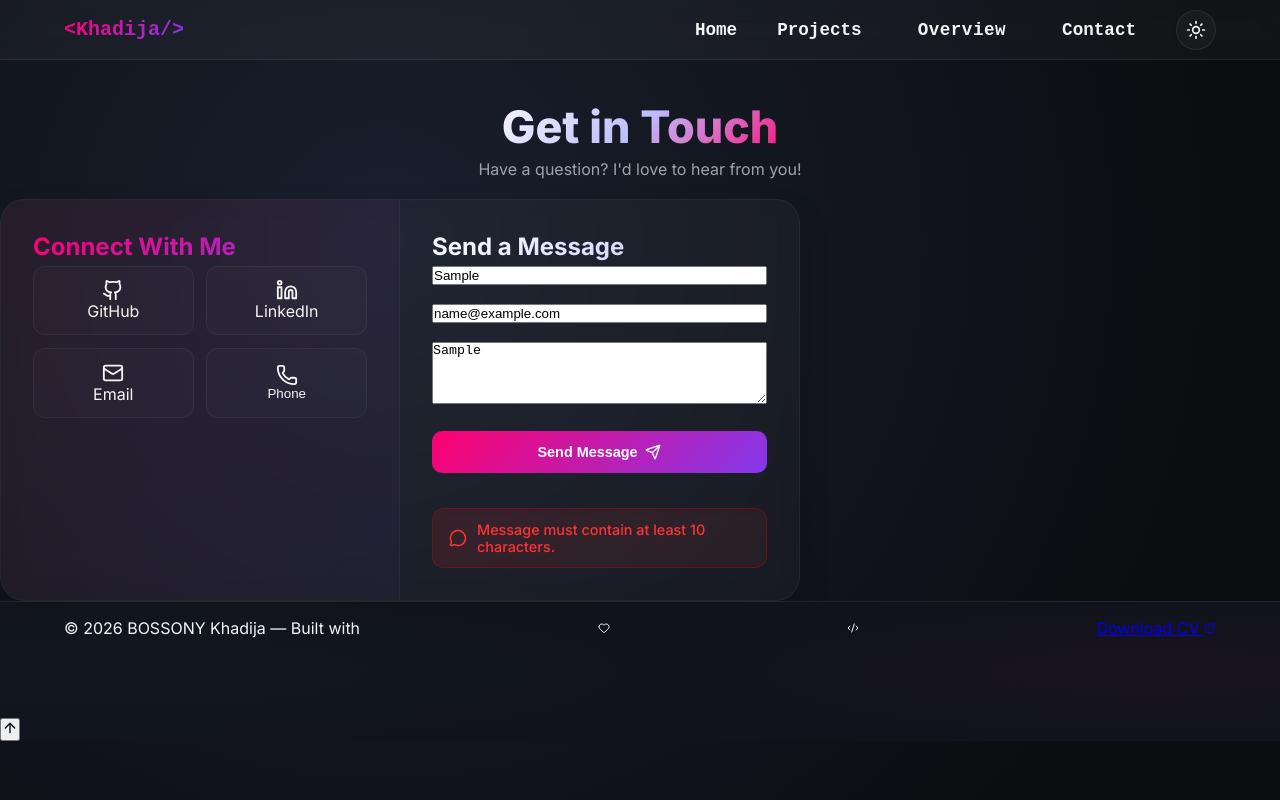
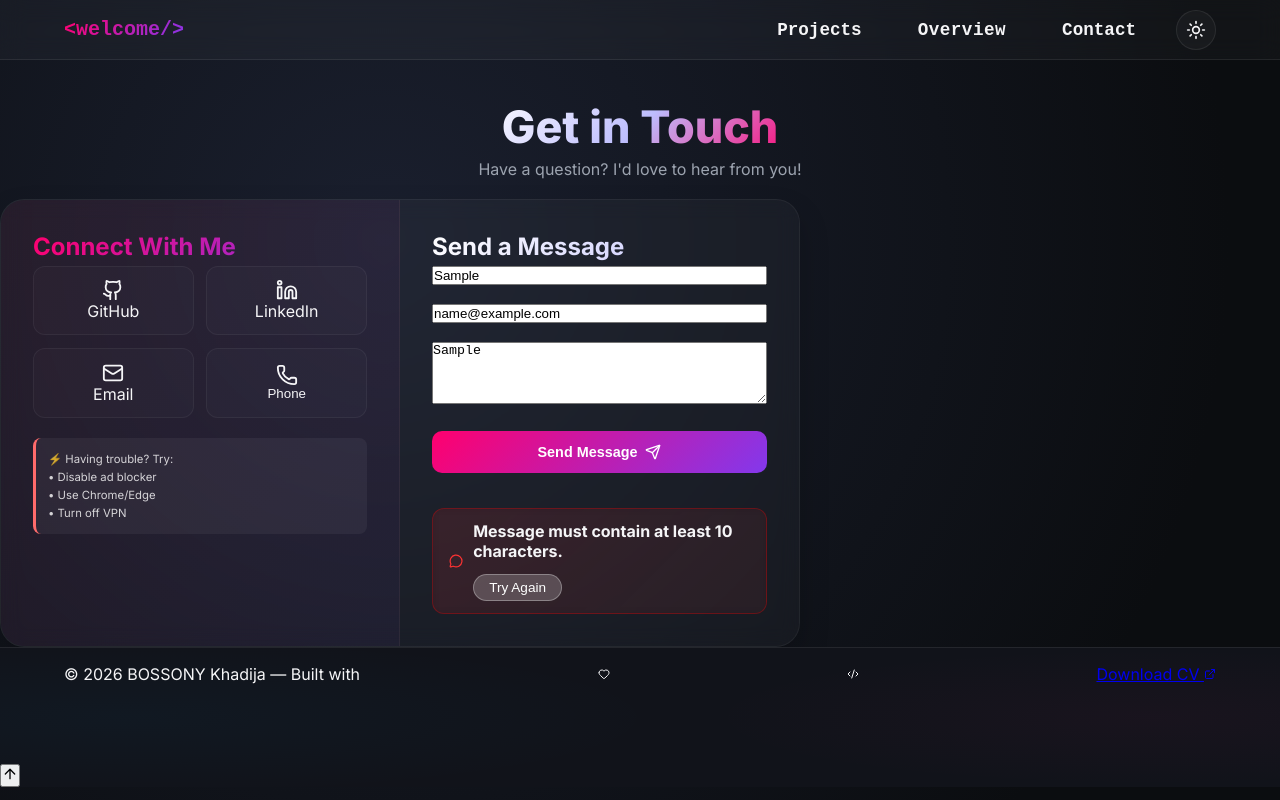
Before and after one commit to indexkboss/portfolio, a React (Vite) app: page /Contact in a window 1280 px wide. Both pictures are taken after typing "Sample", "name@example.com", "Sample" into the empty fields and a click on the button "Send Message". Built offline with nearby package versions, Linux system fonts and the light colour scheme.

Commit message:
error messages(emailJS) updated3

```diff
--- a/src/components/Navbar.jsx
+++ b/src/components/Navbar.jsx
@@ -1,18 +1,18 @@
-import { Link, useLocation } from "react-router-dom";
 import { Sun, Moon } from 'lucide-react';
 import { useTheme } from '../context/themeContext'; // Import useTheme
 import "./Navbar.css";
+import { Link, useLocation, useNavigate } from "react-router-dom";
+
 
 const Navbar = () => {
   const { isDarkMode, toggleTheme } = useTheme(); // Use theme context
   const location = useLocation();
-
-  // Remove the local useState and useEffect for theme
+  const navigate = useNavigate();
 
   // Handle smooth scroll to section
   const scrollToSection = (sectionId) => {
     if (location.pathname !== '/') {
-      window.location.href = `/#${sectionId}`;
+      navigate("/", { state: { sectionId } });
       return;
     }
     const element = document.getElementById(sectionId);
@@ -26,12 +26,13 @@ const Navbar = () => {
 
   return (
     <nav className="navbar">
+      {/* <Link to="/" className="logo" >
+        &lt;Khadija/&gt;
+      </Link> */}
       <Link to="/" className="logo" >
-        &lt;Khadija/&gt;
+        &lt;welcome/&gt;
       </Link>
-
       <div className="nav-links">
-        <Link to="/">Home</Link>
         <Link to="/projects">Projects</Link>
 
         <div className="dropdown">
--- a/src/pages/Contact.css
+++ b/src/pages/Contact.css
@@ -28,6 +28,8 @@
   font-weight: 800;
   margin-bottom: 0.3rem;
   background: linear-gradient(135deg, #fff, #bdbdfd, #ff006e);
+  /* Standard property */
+  background-clip: text;  /*added*/
   -webkit-background-clip: text;
   -webkit-text-fill-color: transparent;
 }
@@ -826,3 +828,56 @@ body.light-mode .footer-nav-link:hover {
 .footer-bottom{
   padding-bottom: 80px;
 }
+
+
+/**/
+/* Add to Contact.css */
+.error-content {
+  display: flex;
+  flex-direction: column;
+  gap: 8px;
+}
+
+.error-suggestions {
+  background: rgba(255, 255, 255, 0.1);
+  padding: 8px 12px;
+  border-radius: 6px;
+  font-size: 0.85rem;
+  line-height: 1.5;
+  white-space: pre-line;
+  color: #fff;
+  margin: 5px 0;
+}
+
+.retry-btn {
+  background: rgba(255, 255, 255, 0.2);
+  border: 1px solid rgba(255, 255, 255, 0.3);
+  color: white;
+  padding: 5px 15px;
+  border-radius: 20px;
+  font-size: 0.85rem;
+  cursor: pointer;
+  align-self: flex-start;
+  transition: all 0.3s ease;
+  margin-top: 5px;
+}
+
+.retry-btn:hover {
+  background: rgba(255, 255, 255, 0.3);
+  transform: scale(1.05);
+}
+
+.troubleshoot-tip {
+  margin-top: 20px;
+  padding: 12px;
+  background: rgba(255, 255, 255, 0.05);
+  border-radius: 8px;
+  border-left: 3px solid #ff6b6b;
+  font-size: 0.85rem;
+  color: rgba(255, 255, 255, 0.8);
+}
+
+.troubleshoot-tip small {
+  display: block;
+  line-height: 1.6;
+}
--- a/src/pages/Contact.jsx
+++ b/src/pages/Contact.jsx
@@ -30,6 +30,7 @@ const Contact = () => {
   const [isSubmitting, setIsSubmitting] = useState(false);
   const [submitStatus, setSubmitStatus] = useState(null);
   const [errorMessage, setErrorMessage] = useState("");
+  const [debugInfo, setDebugInfo] = useState("");
 
   /* ======================
      INPUT CHANGE
@@ -42,6 +43,47 @@ const Contact = () => {
   };
 
   /* ======================
+     TEST CONNECTION HELPER
+  ====================== */
+  const testConnection = async () => {
+    try {
+      // Try to ping EmailJS
+      const controller = new AbortController();
+      const timeoutId = setTimeout(() => controller.abort(), 5000);
+
+      const response = await fetch('https://api.emailjs.com/api/v1.0/test', {
+        method: 'HEAD',
+        mode: 'no-cors',
+        signal: controller.signal
+      });
+
+      clearTimeout(timeoutId);
+      return { success: true, message: "EmailJS is reachable" };
+    } catch (error) {
+      if (error.name === 'AbortError') {
+        return { success: false, message: "Connection timeout - network may be slow" };
+      }
+      return { success: false, message: "Connection blocked - possible ad blocker or firewall" };
+    }
+  };
+
+  /* ======================
+     CHECK BROWSER INFO
+  ====================== */
+  const getBrowserInfo = () => {
+    const ua = navigator.userAgent;
+    let browser = "Unknown";
+
+    if (ua.indexOf("Chrome") > -1) browser = "Chrome";
+    if (ua.indexOf("Firefox") > -1) browser = "Firefox";
+    if (ua.indexOf("Safari") > -1) browser = "Safari";
+    if (ua.indexOf("Edg") > -1) browser = "Edge";
+    if (ua.indexOf("Brave") > -1) browser = "Brave";
+
+    return browser;
+  };
+
+  /* ======================
      FORM SUBMIT
   ====================== */
   const handleSubmit = async (e) => {
@@ -49,6 +91,7 @@ const Contact = () => {
 
     setSubmitStatus(null);
     setErrorMessage("");
+    setDebugInfo("");
 
     /* ---------- VALIDATION ---------- */
     if (!formData.name.trim()) {
@@ -74,6 +117,20 @@ const Contact = () => {
     setIsSubmitting(true);
 
     try {
+      // First, test connection for debugging
+      const connectionTest = await testConnection();
+
+      // Check online status
+      if (!navigator.onLine) {
+        throw new Error("offline");
+      }
+
+      // Check for common blockers
+      const browser = getBrowserInfo();
+      if (browser === "Brave") {
+        console.log("Brave browser detected - may need to disable shields");
+      }
+
       const result = await emailjs.sendForm(
         import.meta.env.VITE_serviceId,
         import.meta.env.VITE_templateId,
@@ -81,7 +138,7 @@ const Contact = () => {
         import.meta.env.VITE_publicKey
       );
 
-      console.log("Email sent:", result);
+      console.log("Email sent successfully:", result);
 
       setSubmitStatus("success");
 
@@ -90,58 +147,93 @@ const Contact = () => {
         email: "",
         message: "",
       });
+
+      setDebugInfo(""); // Clear any debug info on success
+
     } catch (error) {
-      console.error("EmailJS ERROR:", error);
+      console.error("EmailJS ERROR - Full details:", error);
+      console.error("Error type:", error.name);
+      console.error("Error message:", error.message);
+      console.error("Error status:", error.status);
+      console.error("Error text:", error.text);
 
-      let message =
-        "Something went wrong while sending your message.";
+      let message = "Something went wrong while sending your message.";
+      let suggestions = "";
 
-      /* ===== SMART ERROR DETECTION ===== */
+      /* ===== ENHANCED ERROR DETECTION ===== */
 
-      if (!navigator.onLine) {
-        message =
-          "No internet connection detected.";
+      // Check for ad blockers / privacy extensions (most likely for single user)
+      if (error.message === "Failed to fetch" ||
+          error.name === "TypeError" ||
+          error.message?.includes("NetworkError") ||
+          error.message?.includes("Network request failed")) {
+
+        message = "📵 Request blocked by your browser or extensions.";
+        suggestions = `
+          Please try these solutions:
+          • Disable ad blockers (uBlock, AdBlock, etc.)
+          • Disable Brave Shields if using Brave browser
+          • Turn off VPN or proxy temporarily
+          • Try Chrome or Edge browser
+          • Disable tracking protection (in Safari/Firefox)
+          • Add exception for emailjs.com in your extensions
+        `;
       }
 
-      else if (
-        error?.message === "Failed to fetch"
-      ) {
-        message =
-          "Request blocked by browser or network. Disable AdBlock/Brave Shields or try another browser.";
+      // Check for network connectivity
+      else if (!navigator.onLine) {
+        message = "📶 No internet connection detected.";
+        suggestions = "Please check your WiFi or mobile data and try again.";
       }
 
-      else if (error?.status === 429) {
-        message =
-          "Too many requests. Please wait a moment before trying again.";
+      // Check for CORS issues
+      else if (error.message?.includes("CORS")) {
+        message = "🌐 CORS policy blocked the request.";
+        suggestions = "This is usually caused by extensions. Try incognito mode or a different browser.";
       }
 
-      else if (
-        error?.text?.includes("Invalid service")
-      ) {
-        message =
-          "Email service configuration error.";
+      // Check for rate limiting
+      else if (error?.status === 429) {
+        message = "⏳ Too many requests.";
+        suggestions = "Please wait a moment before trying again.";
       }
 
-      else if (
-        error?.text?.includes("Invalid template")
-      ) {
-        message =
-          "Email template configuration error.";
+      // Check for service configuration issues
+      else if (error?.text?.includes("Invalid service") ||
+               error?.text?.includes("Invalid template") ||
+               error?.text?.includes("Public Key")) {
+        message = "⚙️ Service configuration error.";
+        suggestions = "Please contact the website owner.";
       }
 
-      else if (
-        error?.text?.includes("Public Key")
-      ) {
-        message =
-          "Authentication failed. Contact form temporarily unavailable.";
+      // Generic error with text
+      else if (error?.text) {
+        message = `Server response: ${error.text}`;
+        try {
+          const errorData = JSON.parse(error.text);
+          if (errorData.error) {
+            message = errorData.error;
+          }
+        } catch {
+          // Not JSON, use as is
+        }
       }
 
-      else if (error?.text) {
-        message = error.text;
-      }
+      // Add browser and connection info for debugging
+      const browserInfo = getBrowserInfo();
+      const connectionType = navigator.connection?.effectiveType || "unknown";
+      const debugDetails = `
+        Browser: ${browserInfo}
+        Online: ${navigator.onLine ? "Yes" : "No"}
+        Connection: ${connectionType}
+        Error Type: ${error.name || "N/A"}
+        Status: ${error.status || "N/A"}
+      `;
 
       setErrorMessage(message);
+      setDebugInfo(suggestions || debugDetails);
       setSubmitStatus("error");
+
     } finally {
       setIsSubmitting(false);
     }
@@ -154,7 +246,8 @@ const Contact = () => {
     if (submitStatus) {
       const timer = setTimeout(() => {
         setSubmitStatus(null);
-      }, 6000);
+        setDebugInfo(""); // Clear debug info when hiding alert
+      }, 8000); // Extended to 8 seconds to show suggestions
 
       return () => clearTimeout(timer);
     }
@@ -233,6 +326,19 @@ const Contact = () => {
               )
             )}
           </div>
+
+          {/* Quick troubleshooting guide for users */}
+          <div className="troubleshoot-tip">
+            <small>
+              ⚡ Having trouble? Try:
+              <br />
+              • Disable ad blocker
+              <br />
+              • Use Chrome/Edge
+              <br />
+              • Turn off VPN
+            </small>
+          </div>
         </div>
 
         {/* FORM */}
@@ -294,16 +400,29 @@ const Contact = () => {
               <div className="success-message-split">
                 <MessageCircle size={18} />
                 <span>
-                  Message sent successfully ✅
+                  Message sent successfully! I'll get back to you soon. ✅
                 </span>
               </div>
             )}
 
-            {/* ERROR */}
+            {/* ERROR - Enhanced with suggestions */}
             {submitStatus === "error" && (
               <div className="error-message-split">
                 <MessageCircle size={18} />
-                <span>{errorMessage}</span>
+                <div className="error-content">
+                  <strong>{errorMessage}</strong>
+                  {debugInfo && (
+                    <div className="error-suggestions">
+                      <small>{debugInfo}</small>
+                    </div>
+                  )}
+                  <button
+                    className="retry-btn"
+                    onClick={() => setSubmitStatus(null)}
+                  >
+                    Try Again
+                  </button>
+                </div>
               </div>
             )}
           </form>
--- a/src/pages/Home.css
+++ b/src/pages/Home.css
@@ -41,6 +41,8 @@ body {
   font-weight: 900;
   letter-spacing: -2px;
   background: linear-gradient(135deg, #ffffff, #bdbdfd, #ff006e);
+  /* Standard property */
+  background-clip: text; /**/
   -webkit-background-clip: text;
   -webkit-text-fill-color: transparent;
   margin-bottom: 10px;
```
Also changed, not shown: src/pages/Home.jsx (+23 -0 lines), src/styles/theme.css (+8 -0 lines).
